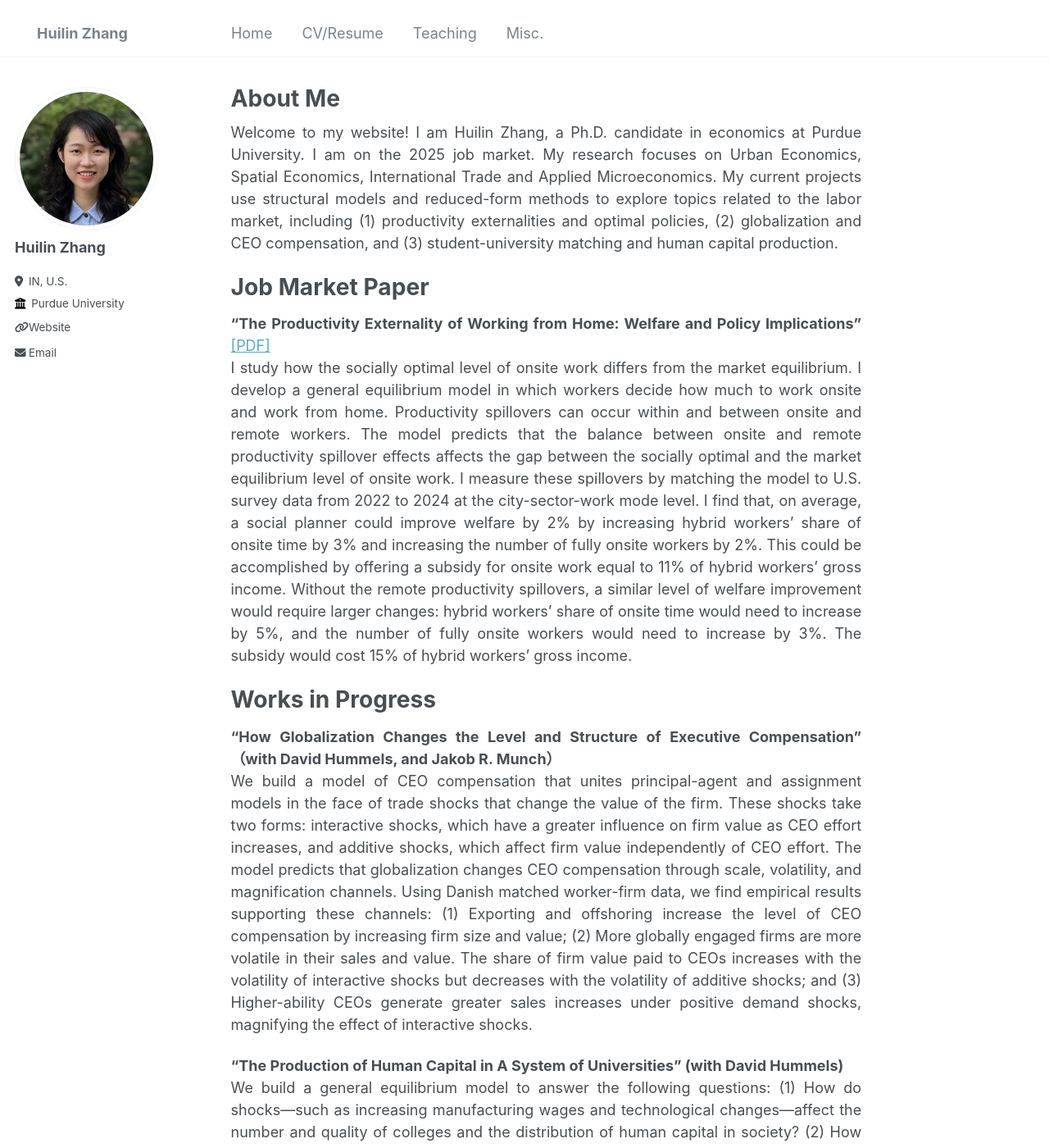
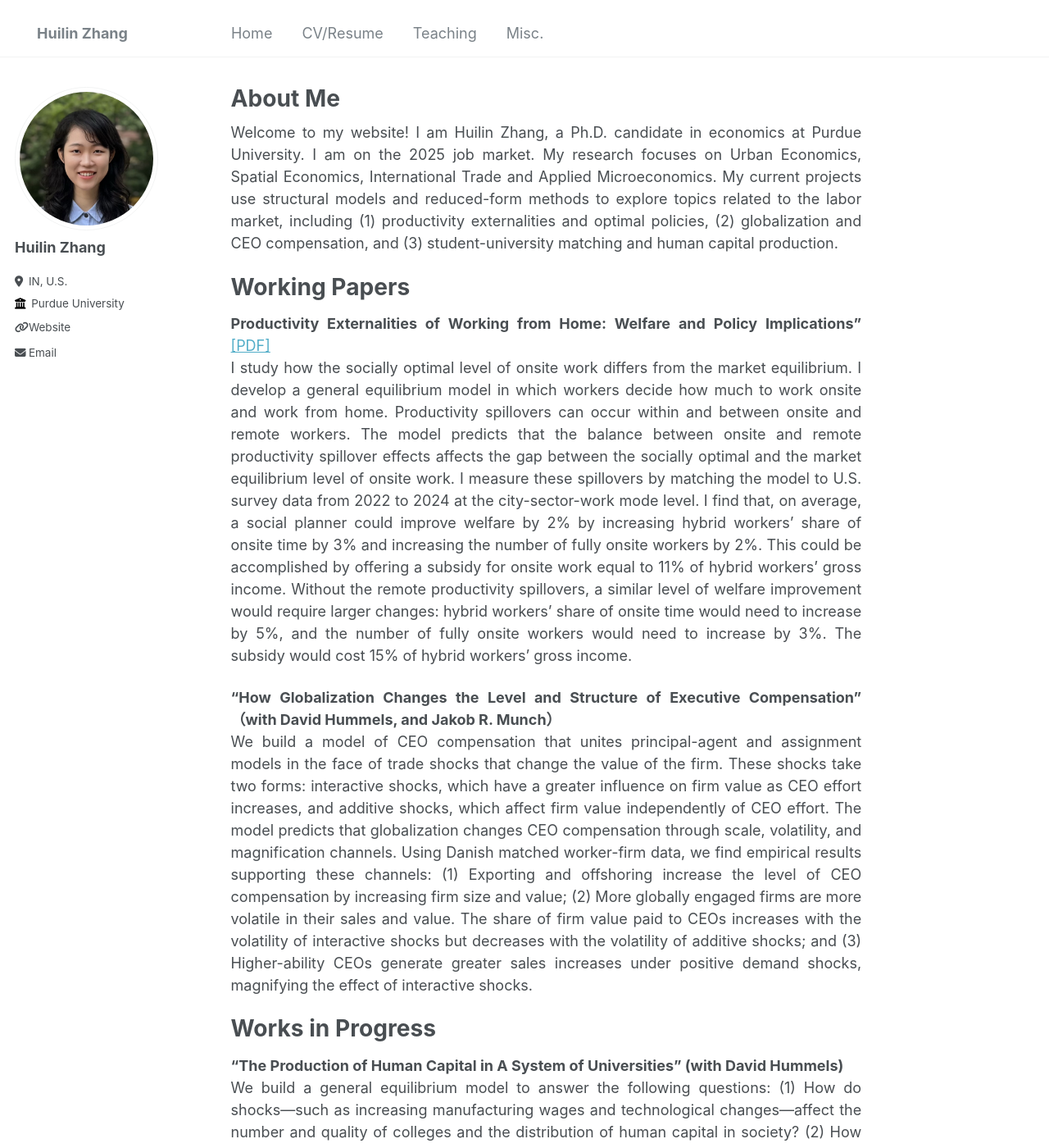
Before and after one commit to huilin-zhang/huilin-zhang.github.io, a Jekyll site: the page built from _pages/about.md, in a window 1280 px wide and 1400 px high. Shown: the whole window at 82% size. Built offline with Jekyll 4.4.1, drawn with Linux system fonts in a browser that asks for light colours.

Commit message:
update about

```diff
--- a/_pages/about.md
+++ b/_pages/about.md
@@ -9,16 +9,15 @@ redirect_from:
 
 Welcome to my website! I am Huilin Zhang, a Ph.D. candidate in economics at Purdue University. I am on the 2025 job market. My research focuses on Urban Economics, Spatial Economics, International Trade and Applied Microeconomics. My current projects use structural models and reduced-form methods to explore topics related to the labor market, including (1) productivity externalities and optimal policies, (2) globalization and CEO compensation, and (3) student-university matching and human capital production.
 
-Job Market Paper
+Working Papers
 ======
-**“The Productivity Externality of Working from Home: Welfare and Policy Implications”** [[PDF]](https://www.dropbox.com/scl/fi/nl5pzfi4qhdmao33pgv74/TelecommutingPaper.pdf?rlkey=ux80ju16aprhcw6jh3zg3sx5x&dl=0)<br>
+**Productivity Externalities of Working from Home: Welfare and Policy Implications”** [[PDF]](https://www.dropbox.com/scl/fi/nl5pzfi4qhdmao33pgv74/TelecommutingPaper.pdf?rlkey=ux80ju16aprhcw6jh3zg3sx5x&dl=0)<br>
 I study how the socially optimal level of onsite work differs from the market equilibrium. I develop a general equilibrium model in which workers decide how much to work onsite and work from home. Productivity spillovers can occur within and between onsite and remote workers. The model predicts that the balance between onsite and remote productivity spillover effects affects the gap between the socially optimal and the market equilibrium level of onsite work. I measure these spillovers by matching the model to U.S. survey data from 2022 to 2024 at the city-sector-work mode level. I find that, on average, a social planner could improve welfare by 2% by increasing hybrid workers' share of onsite time by 3% and increasing the number of fully onsite workers by 2%. This could be accomplished by offering a subsidy for onsite work equal to 11% of hybrid workers' gross income. Without the remote productivity spillovers, a similar level of welfare improvement would require larger changes: hybrid workers' share of onsite time would need to increase by 5%, and the number of fully onsite workers would need to increase by 3%. The subsidy would cost 15% of hybrid workers' gross income.
+
+**“How Globalization Changes the Level and Structure of Executive Compensation” （with David Hummels, and Jakob R. Munch）** <br>
+We build a model of CEO compensation that unites principal-agent and assignment models in the face of trade shocks that change the value of the firm. These shocks take two forms: interactive shocks, which have a greater influence on firm value as CEO effort increases, and additive shocks, which affect firm value independently of CEO effort. The model predicts that globalization changes CEO compensation through scale, volatility, and magnification channels. Using Danish matched worker-firm data, we find empirical results supporting these channels: (1) Exporting and offshoring increase the level of CEO compensation by increasing firm size and value; (2) More globally engaged firms are more volatile in their sales and value. The share of firm value paid to CEOs increases with the volatility of interactive shocks but decreases with the volatility of additive shocks; and (3) Higher-ability CEOs generate greater sales increases under positive demand shocks, magnifying the effect of interactive shocks.
 
 Works in Progress
 ======
-**“How Globalization Changes the Level and Structure of Executive Compensation” （with David Hummels, and Jakob R. Munch）** <br>
-We build a model of CEO compensation that unites principal-agent and assignment models in the face of trade shocks that change the value of the firm. These shocks take two forms: interactive shocks, which have a greater influence on firm value as CEO effort increases, and additive shocks, which affect firm value independently of CEO effort. The model predicts that globalization changes CEO compensation through scale, volatility, and magnification channels. Using Danish matched worker-firm data, we find empirical results supporting these channels: (1) Exporting and offshoring increase the level of CEO compensation by increasing firm size and value; (2) More globally engaged firms are more volatile in their sales and value. The share of firm value paid to CEOs increases with the volatility of interactive shocks but decreases with the volatility of additive shocks; and (3) Higher-ability CEOs generate greater sales increases under positive demand shocks, magnifying the effect of interactive shocks.
-
-
 **"The Production of Human Capital in A System of Universities" (with David Hummels)** <br>
 We build a general equilibrium model to answer the following questions: (1) How do shocks—such as increasing manufacturing wages and technological changes—affect the number and quality of colleges and the distribution of human capital in society? (2) How do changes in borrowing costs affect intergenerational human capital formation? The model features matching between heterogeneous students and universities. Students receive higher human capital from a good match between their ability and university quality.
```
